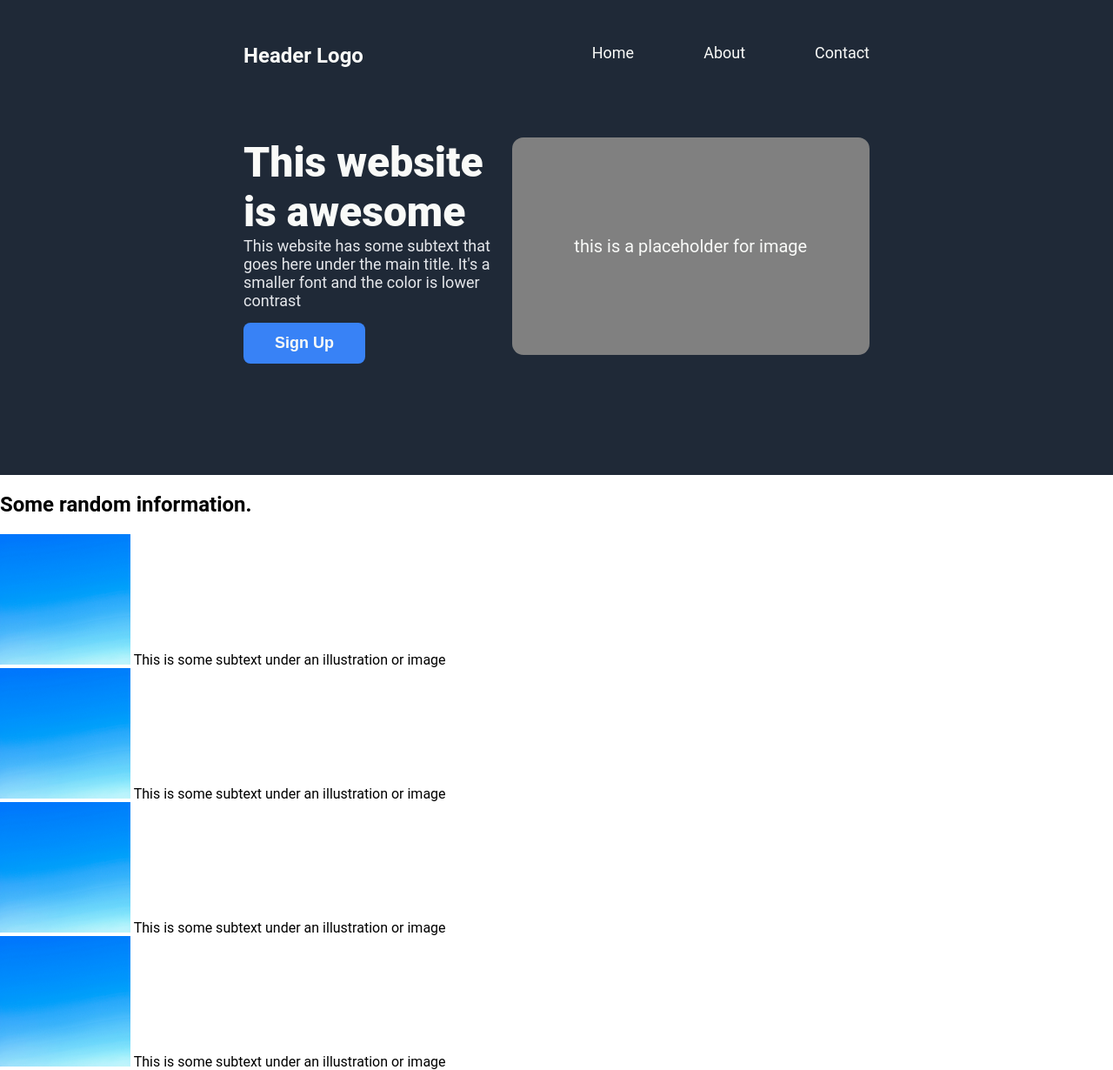
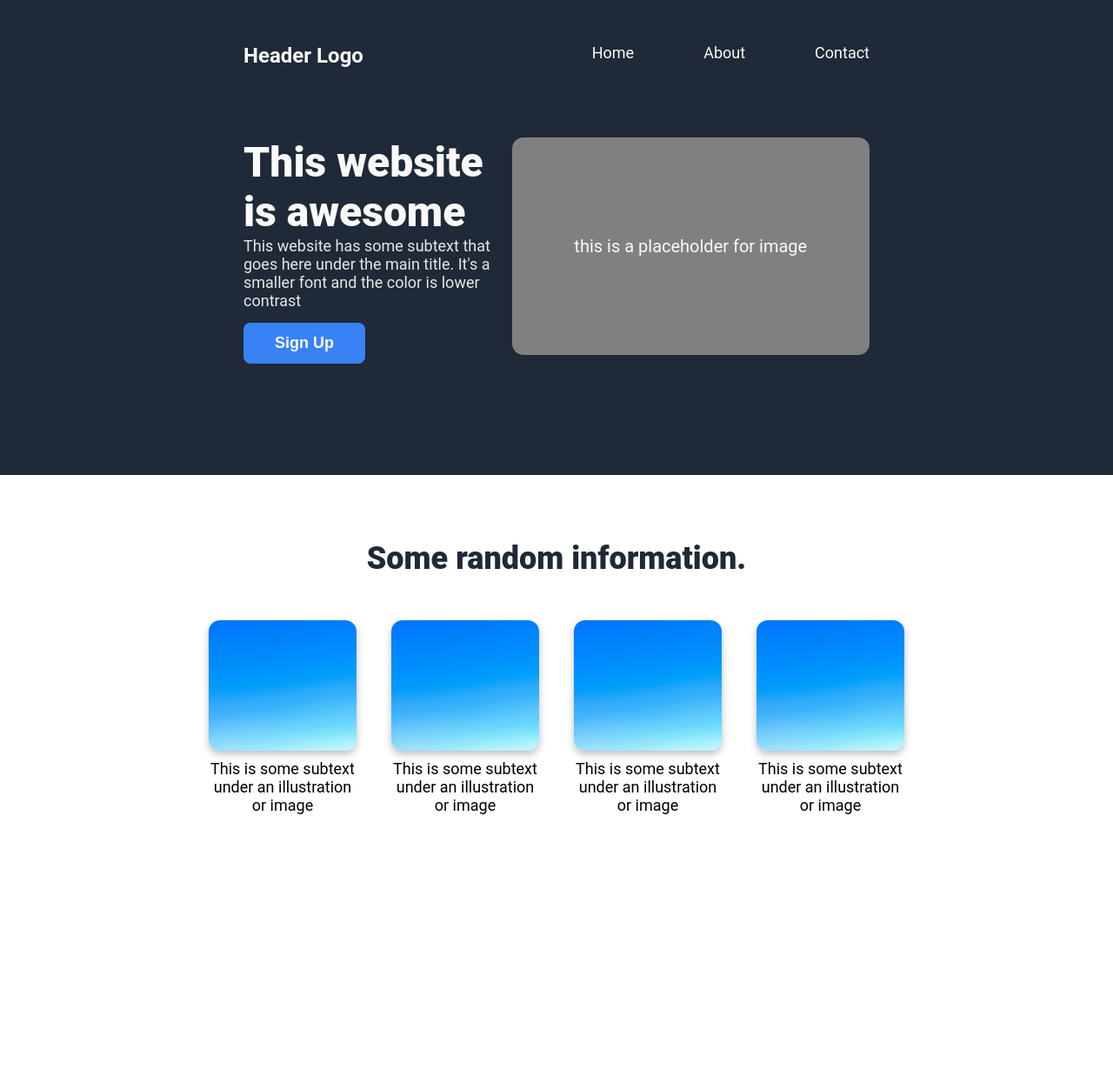
Before and after one commit to bRezha/Top_Landing-Pages, a plain HTML site: page index.html in a window 1280 px wide. Shown: the whole page at 87% size. After the commit the page ends 984 px from the top, so only its background shows below. Drawn offline with Linux system fonts and the light colour scheme.

Commit message:
Refactor landing page layout and styles
- Improve HTML structure and update CSS styles for the landing page.
- Add an information section using flexbox, custom fonts, and colors
  to enhance visual appeal.

These changes aim to improve readability, consistency, and user
experience on the main page.

```diff
--- a/index.html
+++ b/index.html
@@ -37,26 +37,15 @@
       </div>
     </header>
 
-    <section class="informations">
+    <section class="information">
+      <h2 class="info-title">Some random information.</h2>
       <div class="information-container">
-        <h1>Some random information.</h1>
         <div class="subtext">
           <img
             src="images/pexels-francesco-ungaro-281260.jpg"
             alt="Image information"
             height="150"
-            width="150"
-          />
-          This is some subtext under an illustration or image
-        </div>
-      </div>
-
-      <div class="subtext">
-        <img
-          src="images/pexels-francesco-ungaro-281260.jpg"
-          alt="Image information"
-          height="150"
-          width="150"
+            width="170"
           />
           This is some subtext under an illustration or image
         </div>
@@ -66,7 +55,7 @@
             src="images/pexels-francesco-ungaro-281260.jpg"
             alt="Image information"
             height="150"
-          width="150"
+            width="170"
           />
           This is some subtext under an illustration or image
         </div>
@@ -76,9 +65,20 @@
             src="images/pexels-francesco-ungaro-281260.jpg"
             alt="Image information"
             height="150"
-          width="150"
+            width="170"
           />
           This is some subtext under an illustration or image
+        </div>
+
+        <div class="subtext">
+          <img
+            src="images/pexels-francesco-ungaro-281260.jpg"
+            alt="Image information"
+            height="150"
+            width="170"
+          />
+          This is some subtext under an illustration or image
+        </div>
       </div>
     </section>
   </body>
--- a/style.css
+++ b/style.css
@@ -55,7 +55,9 @@ a {
 }
 
 .hero-subtext {
-  font-size: 18px;
+  font:
+    18px Roboto,
+    sans-serif;
   color: #e5e7eb;
 }
 button {
@@ -84,3 +86,36 @@ button {
   width: 100%;
   height: 100%;
 }
+/* information section */
+.information {
+  padding: 25px 200px 48px;
+}
+
+.info-title {
+  display: flex;
+  justify-content: center;
+  font-size: 36px;
+  color: #1f2937;
+  font-weight: 900;
+  margin: 50px 0px 50px;
+}
+
+.information-container {
+  display: flex;
+  justify-content: space-evenly;
+}
+.subtext {
+  display: flex;
+  flex-wrap: wrap;
+  width: 170px;
+  font:
+    18px Roboto,
+    sans-serif;
+  text-align: center;
+}
+
+img {
+  border-radius: 13px;
+  margin-bottom: 10px;
+  box-shadow: 0 4px 8px rgba(31, 41, 55, 0.3);
+}
```
Lines whose indentation alone changed are shown as unchanged.
